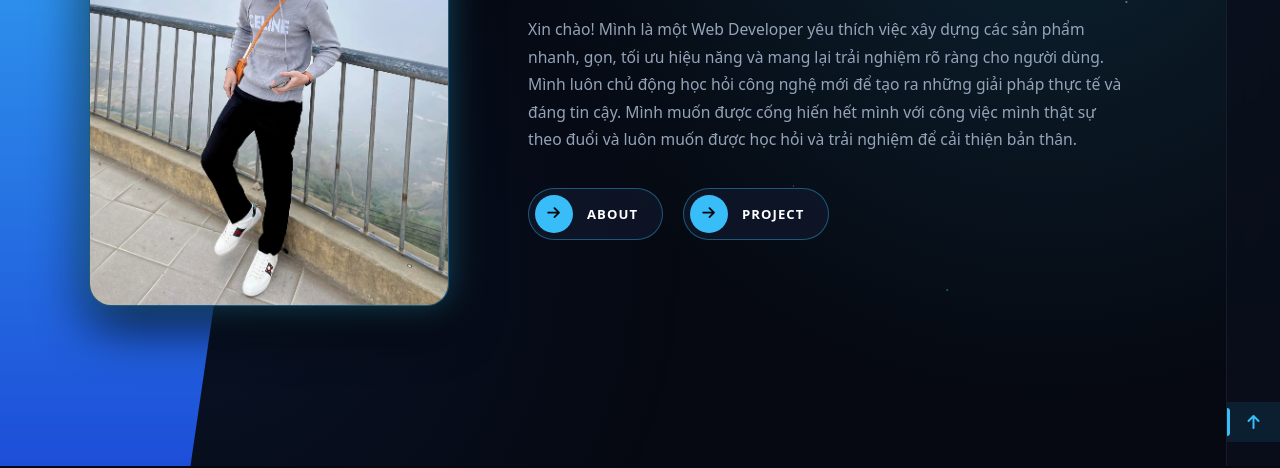
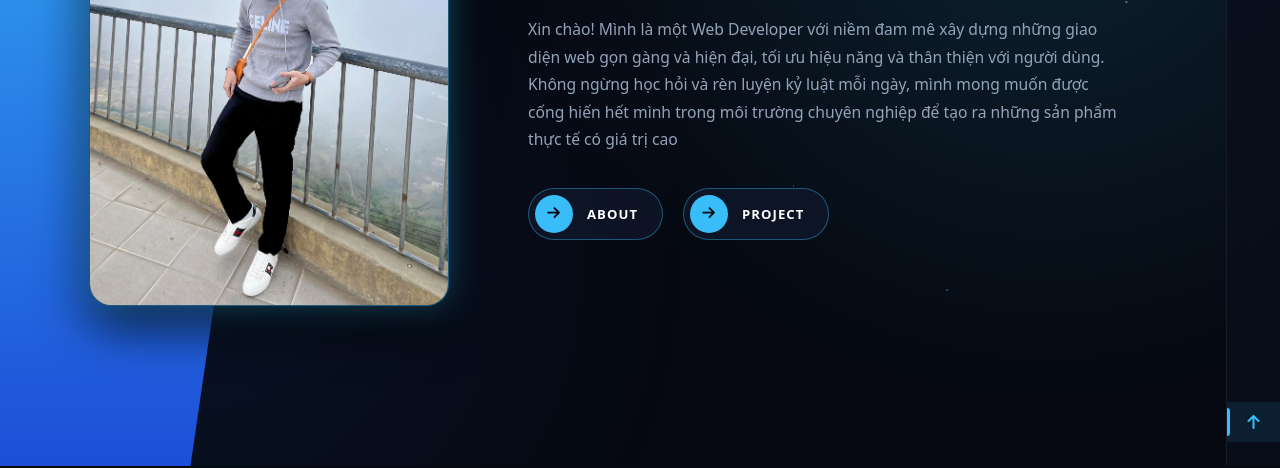
Before and after one commit to Quytchua/VuDuyManhTuan.website, a plain HTML site: page index.html in a window 1280 px wide. Shown: the part 334-802 px from the top of the page. Drawn offline with Linux system fonts and the light colour scheme.

Commit message:
Update index.html

```diff
--- a/index.html
+++ b/index.html
@@ -669,11 +669,11 @@
       <div class="eyebrow">I'm Vu Duy Manh Tuan</div>
       <h1>Web Developer</h1>
       <p class="bio">
-        Xin chào! Mình là một Web Developer yêu thích việc xây dựng các sản phẩm
-        nhanh, gọn, tối ưu hiệu năng và mang lại trải nghiệm rõ ràng cho người dùng.
-        Mình luôn chủ động học hỏi công nghệ mới để tạo ra những giải pháp thực tế
-        và đáng tin cậy. Mình muốn được cống hiến hết mình với công việc mình thật sự
-        theo đuổi và luôn muốn được học hỏi và trải nghiệm để cải thiện bản thân.
+        Xin chào! Mình là một Web Developer với niềm đam mê xây dựng những giao
+        diện web gọn gàng và hiện đại, tối ưu hiệu năng và thân thiện với người
+        dùng. Không ngừng học hỏi và rèn luyện kỷ luật mỗi ngày, mình mong muốn
+        được cống hiến hết mình trong môi trường chuyên nghiệp để tạo ra những
+        sản phẩm thực tế có giá trị cao
       </p>
 
       <div class="actions">
@@ -726,7 +726,7 @@
   <section class="section-container" id="projects">
     <div class="section-header">
       <h2>My <span>Projects</span></h2>
-      <p>Một số sản phẩm và dự án thực tế mình đã tham gia để xây dựng</p>
+      <p>Một số sản phẩm và dự án cá nhân và bạn bè thực tế mình đã tham gia để xây dựng</p>
     </div>
 
     <div class="projects-grid">
@@ -824,7 +824,7 @@
           chính sự kỷ luật thép, ý chí kiên cường và khát khao hoàn thiện bản thân mỗi ngày mới tạo nên đỉnh cao.
         </p>
         <p>
-          Mình luôn mang tinh thần đó vào công việc lập trình: không ngại những bài toán khó, kiên trì tối ưu từng chi tiết nhỏ và luôn giữ lửa đam mê.
+          Mình luôn mang tinh thần đó vào công việc, học hành và hành trình phát triển bản thân: không ngại những khó khăn, kiên trì và luôn giữ lửa đam mê.
         </p>
         <div class="quote-box">
           "Talent without working hard is nothing." — Tài năng mà không khổ luyện thì chẳng là gì cả.
```
